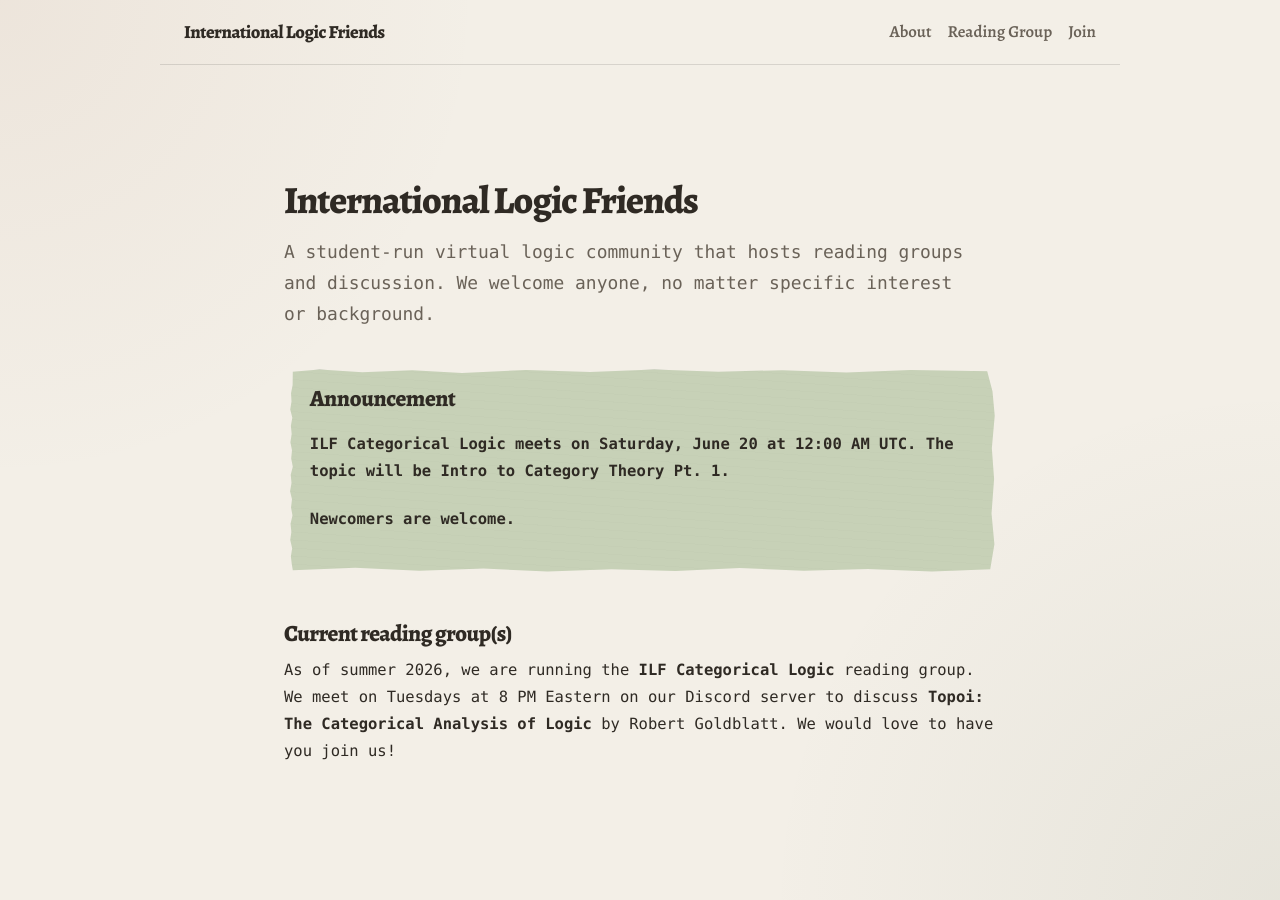
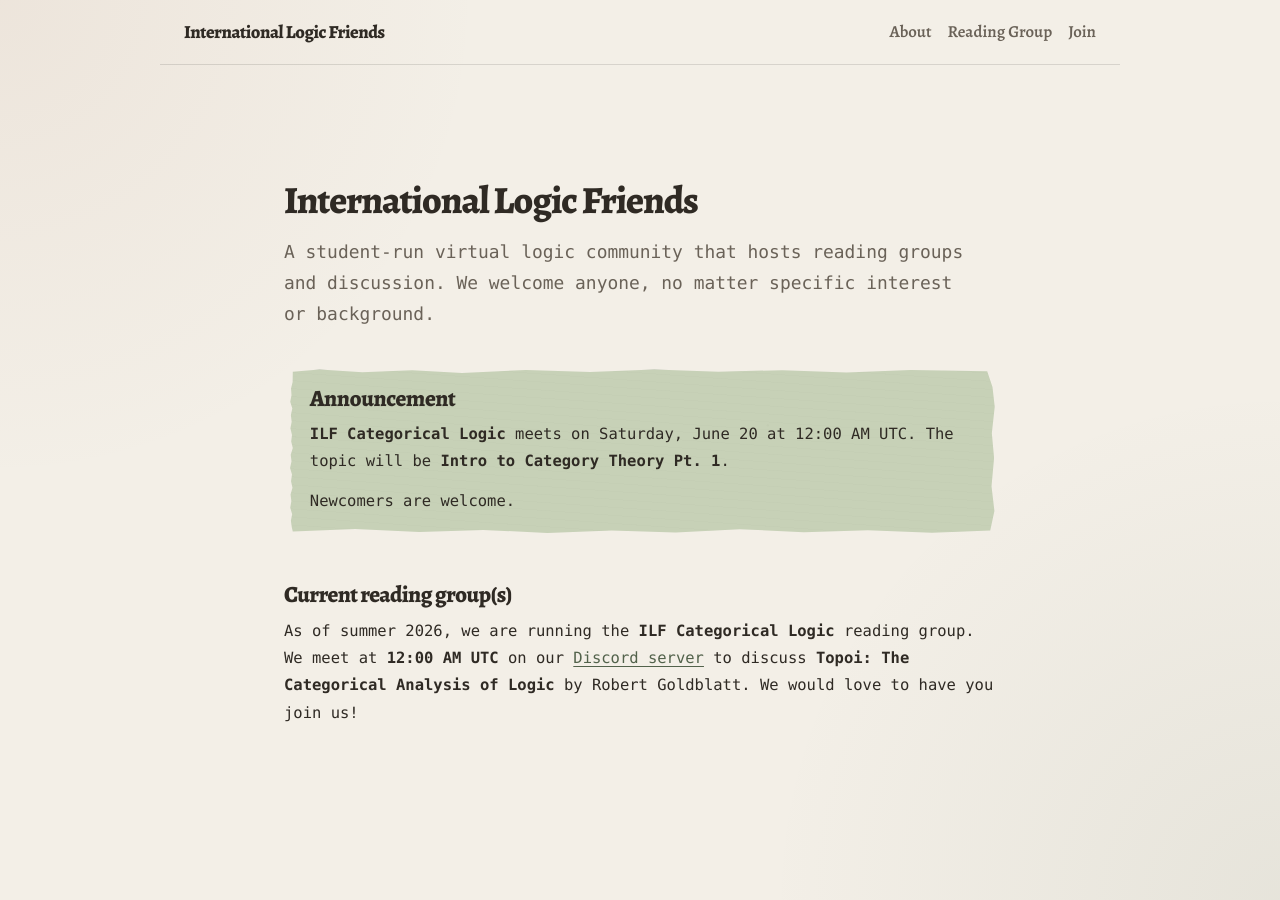
Before and after one commit to international-logic-friends/international-logic-friends.github.io, a Jekyll site: the page built from index.md, in a window 1280 px wide. Built offline with Jekyll 4.4.1, drawn with Linux system fonts in a browser that asks for light colours; some web fonts are replaced.

Commit message:
update to announcements

```diff
--- a/index.md
+++ b/index.md
@@ -12,12 +12,14 @@ A student-run virtual logic community that hosts reading groups and discussion.
 
 ### Announcement
 
-#### ILF Categorical Logic meets on <time class="local-time" datetime="2026-06-19T20:00:00-04:00">8:00 PM Eastern</time>. The topic will be Intro to Category Theory Pt. 1.
+**ILF Categorical Logic** meets on <time class="local-time" datetime="2026-06-19T20:00:00-04:00">8:00 PM Eastern</time>. The topic will be **Intro to Category Theory Pt. 1**.
 
-#### Newcomers are welcome.
+Newcomers are welcome.
 
 </div>
 
 ### Current reading group(s)
 
-As of summer 2026, we are running the **ILF Categorical Logic** reading group. We meet on Tuesdays at 8 PM Eastern on our Discord server to discuss **Topoi: The Categorical Analysis of Logic** by Robert Goldblatt. We would love to have you join us!
+As of summer 2026, we are running the **ILF Categorical Logic** reading group. We meet at **<time class="local-time time-only" datetime="2026-06-02T20:00:00-04:00">
+  8:00 PM Eastern
+</time>** on our [Discord server](https://discord.com/invite/GqyMYurz3) to discuss **Topoi: The Categorical Analysis of Logic** by Robert Goldblatt. We would love to have you join us!
```
